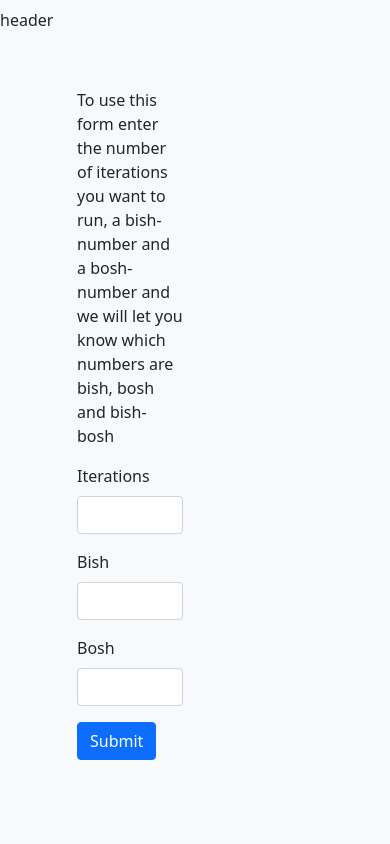
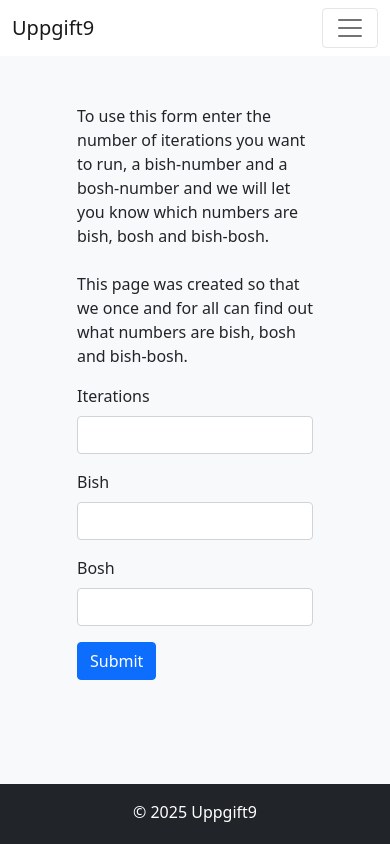
Before and after one commit to davarng/LexiconUppgift9, a website: page Htmlsidor/index.html in a window 390 px wide. Drawn offline with nearby package versions, Linux system fonts and the light colour scheme; files that its build step writes are made by us from their sources.

Commit message:
Footer and layout finished for all pages

```diff
--- a/Htmlsidor/index.html
+++ b/Htmlsidor/index.html
@@ -8,19 +8,55 @@
       href="https://cdn.jsdelivr.net/npm/bootstrap@5.0.2/dist/css/bootstrap.min.css"
       rel="stylesheet"
     />
-    <link rel="stylesheet" href="style.css" />
+    <link rel="stylesheet" href="../style.css" />
   </head>
-  <header class="navbar">header</header>
-  <body class="bg-light">
-    <div class="container mt-5">
+
+  <body class="bg-light d-flex flex-column min-vh-100">
+    <header>
+      <nav class="navbar navbar-expand-lg navbar-light bg-white">
+        <div class="container-fluid">
+          <a class="navbar-brand" href="">Uppgift9</a>
+
+          <button
+            class="navbar-toggler"
+            type="button"
+            data-bs-toggle="collapse"
+            data-bs-target="#navbarNav"
+            aria-controls="navbarNav"
+            aria-expanded="false"
+            aria-label="Toggle navigation"
+          >
+            <span class="navbar-toggler-icon"></span>
+          </button>
+
+          <div class="collapse navbar-collapse" id="navbarNav">
+            <ul class="navbar-nav">
+              <li class="nav-item">
+                <a class="nav-link" href="index.html">Bishbosh</a>
+              </li>
+              <li class="nav-item">
+                <a class="nav-link" href="todoList.html">Todo</a>
+              </li>
+              <li class="nav-item">
+                <a class="nav-link" href="bishbosh1.html">CL bishbosh</a>
+              </li>
+            </ul>
+          </div>
+        </div>
+      </nav>
+    </header>
+    <div class="container mb-5">
       <div class="row mt-5 justify-content-center">
-        <div class="col-4">
-          <form id="bishBoshForm">
+        <div class="col-md-4 col-8">
+          <form id="bishBoshForm" class="mb-3">
             <p>
               To use this form enter the number of iterations you want to run, a
               bish-number and a bosh-number and we will let you know which
-              numbers are bish, bosh and bish-bosh
+              numbers are bish, bosh and bish-bosh.<br /><br />This page was
+              created so that we once and for all can find out what numbers are
+              bish, bosh and bish-bosh.
             </p>
+
             <div class="mb-3">
               <label for="iterations" class="form-label">Iterations</label>
               <input
@@ -54,13 +90,16 @@
             <button type="submit" class="btn btn-primary">Submit</button>
           </form>
         </div>
-        <div class="col-4">
+        <div class="col-md-4 col-8">
           <div class="rounded">
             <p id="result" class="result p-2 rounded"></p>
           </div>
         </div>
       </div>
     </div>
-    <script src="bishbosh.js"></script>
+    <footer class="bg-dark text-white text-center py-1 pt-3 mt-auto">
+      <p>&copy; 2025 Uppgift9</p>
+    </footer>
+    <script src="../bishbosh.js"></script>
   </body>
 </html>
--- a/bishbosh.js
+++ b/bishbosh.js
@@ -32,4 +32,5 @@ document
     const bosh = document.querySelector('[name="bosh"]').value;
 
     PrintBishBosh(BishBosh(iterations, bish, bosh));
+    event.target.reset();
   });
--- a/style.css
+++ b/style.css
@@ -11,5 +11,5 @@ body {
 }
 
 .result:empty {
-  display: none; /* Hide the <p> if empty */
+  display: none;
 }
```
Also changed, not shown: Htmlsidor/bishbosh1.html (+44 -1 lines), Htmlsidor/todoList.html (+46 -1 lines).
